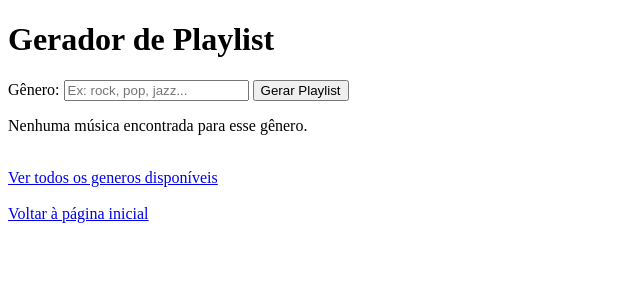
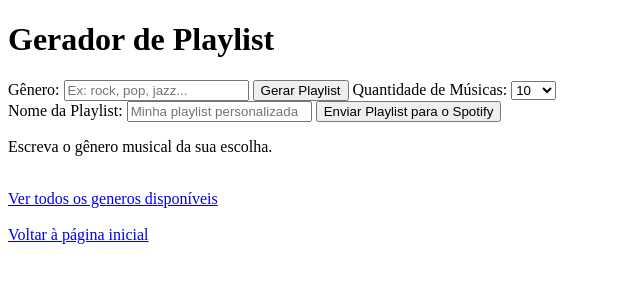
Before and after one commit to 7kfelix/spotifyapi-geradorplaylist, a Flask app: page /generate in a window 1280 px wide. Shown: the top 300 px of the page, without its empty margins (0-640 px from the left). Run offline with Flask 3, Linux system fonts and the light colour scheme.

Commit message:
edit: Nova funcionalidade para adicionar a playlist no Spofity + Edição de nome da playlist + Quantidade de músicas

```diff
--- a/app.py
+++ b/app.py
@@ -38,23 +38,65 @@ def callback():
 def generate():
     if request.method == 'POST':
         genre = request.form.get('genre').lower()
+        quantity = int(request.form.get("quantidade", 10))
 
         token_info = session.get('token_info', None)
         if not token_info:
             return redirect('/login')
 
         sp = spotipy.Spotify(auth=token_info['access_token'])
-
         query = f'genre:{genre}'
 
-        results = sp.search(q=query, type='track', limit=10)
+        results = sp.search(q=query, type='track', limit=quantity)
 
         musicas = []
-        for item in results['tracks']['items']:
-            nome = item['name']
-            artistas = item['artists'][0]['name']
-            musicas.append(f'{nome} - {artistas}')
+        track_ids = []
+        limit_per_request = 50
+        offset = 0
 
-        return render_template('generate.html', musicas=musicas, genre=genre)
+        while len(musicas) < quantity:
+            remaining = quantity - len(musicas)
+            limit = min(limit_per_request, remaining)
+
+            results = sp.search(q=query, type='track', limit=limit, offset=offset)
+            items = results['tracks']['items']
+
+            if not items:
+                break
+
+            for item in results['tracks']['items']:
+                nome = item['name']
+                artistas = item['artists'][0]['name']
+                musicas.append(f'{nome} - {artistas}')
+                track_ids.append(item['id'])
+
+            offset += limit
+
+        session['track_ids'] = track_ids
+        session['genre'] = genre
+        if not items:
+            return render_template('generate.html', musicas=[], genre=genre, error="Nenhuma música encontrada para o gênero selecionado.")
+        else:
+            return render_template('generate.html', musicas=musicas, genre=genre)
 
     return render_template('generate.html')
+
+@app.route('/create_playlist', methods=['POST'])
+def create_playlist():
+    token_info = session.get('token_info')
+    if not token_info:
+        return redirect('/login')
+
+    sp = spotipy.Spotify(auth=token_info['access_token'])
+    user_id = sp.current_user()['id']
+    track_ids = session.get('track_ids', [])
+    playlist_name = request.form.get('playlist_name', 'Minha Playlist')
+
+    if not track_ids:
+        return redirect('/generate')
+
+    playlist = sp.user_playlist_create(user_id, playlist_name, public=True)
+    sp.playlist_add_items(playlist_id=playlist['id'], items=track_ids)
+
+    playlist_url = playlist['external_urls']['spotify']
+    return render_template('playlist_created.html', url=playlist_url)
--- a/templates/generate.html
+++ b/templates/generate.html
@@ -1,5 +1,5 @@
 <!DOCTYPE html>
-<html lang="en">
+<html lang="pt-br>
 <head>
     <meta charset="UTF-8">
     <meta name="viewport" content="width=device-width, initial-scale=1.0">
@@ -12,6 +12,20 @@
         <label for ="genre">Gênero: </label>
         <input type="text" name="genre" id="genre" required placeholder="Ex: rock, pop, jazz...">
         <button type="submit">Gerar Playlist</button>
+        <label for="quantidade">Quantidade de Músicas:</label>
+        <select name="quantidade" id="quantidade">
+            <option value="10">10</option>
+            <option value="20">20</option>
+            <option value="30">30</option>
+            <option value="50">50</option>
+            <option value="100">100</option>
+        </select>
+    </form>
+
+    <form action="/create_playlist" method="post">
+        <label for="playlist_name">Nome da Playlist:</label>
+        <input type="text" id="playlist_name" name="playlist_name" placeholder="Minha playlist personalizada" required>
+        <button type="submit">Enviar Playlist para o Spotify</button>
     </form>
 
     {% if musicas %}
@@ -22,8 +36,9 @@
             {% endfor %}
         </ul>
     {% elif musicas is not none %}
-        <p>Nenhuma música encontrada para esse gênero.</p>
+        <p>Escreva o gênero musical da sua escolha.</p>
     {% endif %}
+
 
     <br>
     <a href="https://everynoise.com/everynoise1d.html" target="blank">Ver todos os generos disponíveis</a><br>
```
Also changed, not shown: templates/playlist_created.html (added, +13 -0 lines).
